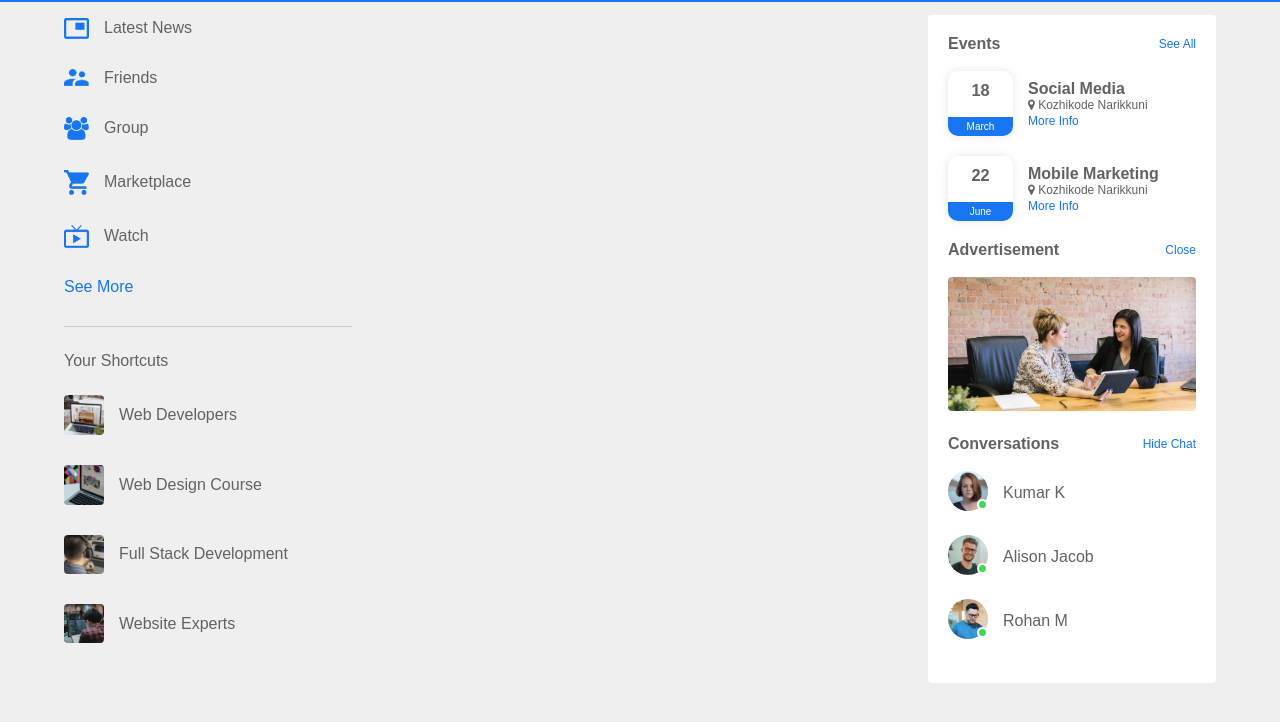
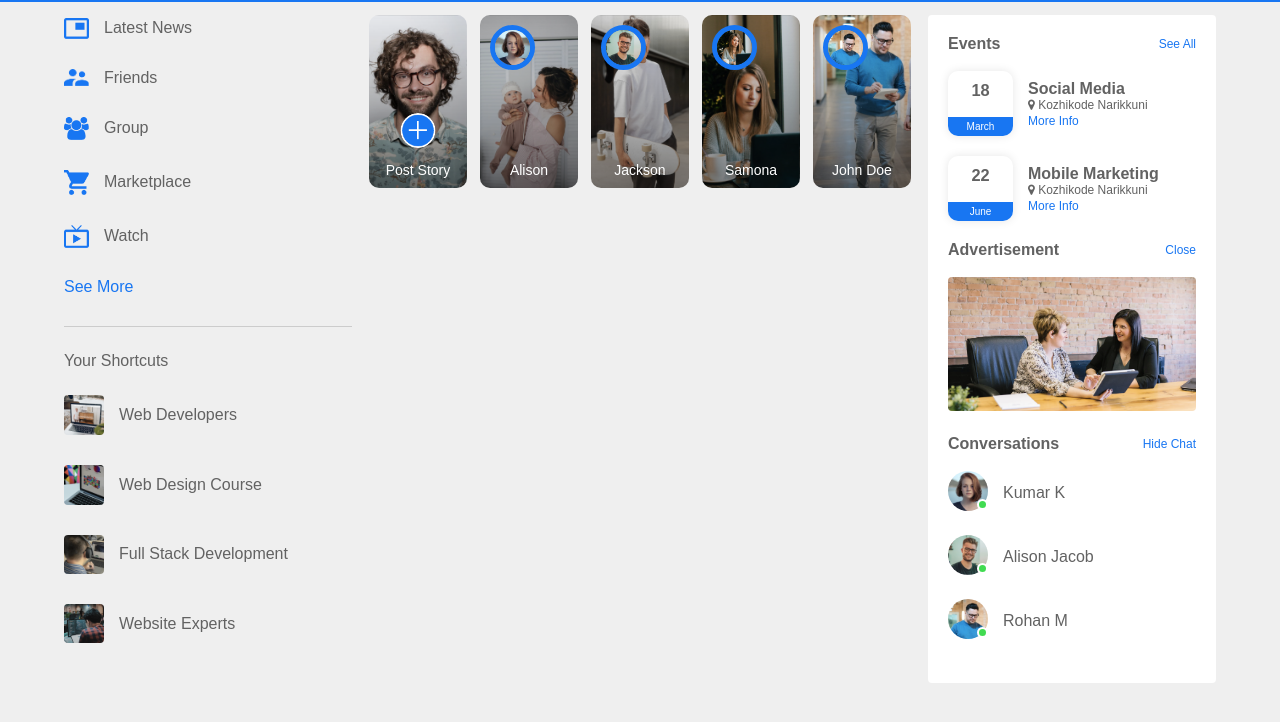
Before and after one commit to anushal14/SocialMedia-html-css-, a plain HTML site: page index.html in a window 1280 px wide. Shown: the part 52-774 px from the top of the page. Drawn offline with Linux system fonts and the light colour scheme.

Commit message:
completed status showing session

```diff
--- a/index.html
+++ b/index.html
@@ -46,7 +46,31 @@
                 <a href="#"><img src="images/shortcut-4.png">Website Experts</a>
             </div>
         </div>
-        <div class="main-content"></div>
+        <div class="main-content">
+            <div class="story-gallery">
+                <div class="story story1">
+                    <img src="images/upload.png">
+                    <p>Post Story</p>
+                </div>
+                <div class="story story2">
+                    <img src="images/member-1.png">
+                    <p>Alison</p>
+                </div>
+                <div class="story story3">
+                    <img src="images/member-2.png">
+                    <p>Jackson</p>
+                </div>
+                <div class="story story4">
+                    <img src="images/member-3.png">
+                    <p>Samona</p>
+                </div>
+                <div class="story story5">
+                    <img src="images/member-4.png">
+                    <p>John Doe</p>
+                </div>
+            </div>
+
+        </div>
         <div class="right-sidebar">
             <div class="sidebar-title">
                 <h4>Events</h4>
--- a/style.css
+++ b/style.css
@@ -199,3 +199,55 @@ nav{
     top: unset;
     bottom: 5px;
 }
+.story-gallery{
+    display: flex;
+    justify-content: space-between;
+    margin-bottom: 20px;
+}
+.story{
+    flex-basis: 18%;
+    padding-top: 32%;
+    position: relative;
+    background-position: center;
+    background-size: cover;
+    border-radius: 10px;
+}
+.story img{
+    position: absolute;
+    width: 45px;
+    border-radius: 50%;
+    top: 10px;
+    left: 10px;
+    border: 5px solid #1876f2;
+}
+.story p{
+    position: absolute;
+    bottom: 10px;
+    width: 100%;
+    text-align: center;
+    color: #fff;
+    font-size: 14px;
+}
+.story1{
+    background-image: linear-gradient(transparent,rgba(0,0,0,0.5)),url(images/status-1.png);
+}
+.story2{
+    background-image: linear-gradient(transparent,rgba(0,0,0,0.5)),url(images/status-2.png);
+}
+.story3{
+    background-image: linear-gradient(transparent,rgba(0,0,0,0.5)),url(images/status-3.png);
+}
+.story4{
+    background-image: linear-gradient(transparent,rgba(0,0,0,0.5)),url(images/status-4.png);
+}
+.story5{
+    background-image: linear-gradient(transparent,rgba(0,0,0,0.5)),url(images/status-5.png);
+}
+.story1 img{
+    top: unset;
+    left: 50%;
+    bottom: 40px;
+    transform: translateX(-50%);
+    border: 0;
+    width: 35px;
+}
```
